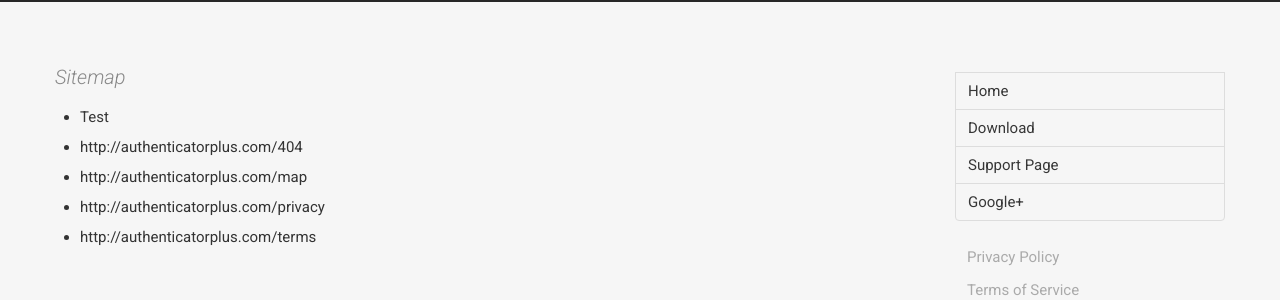
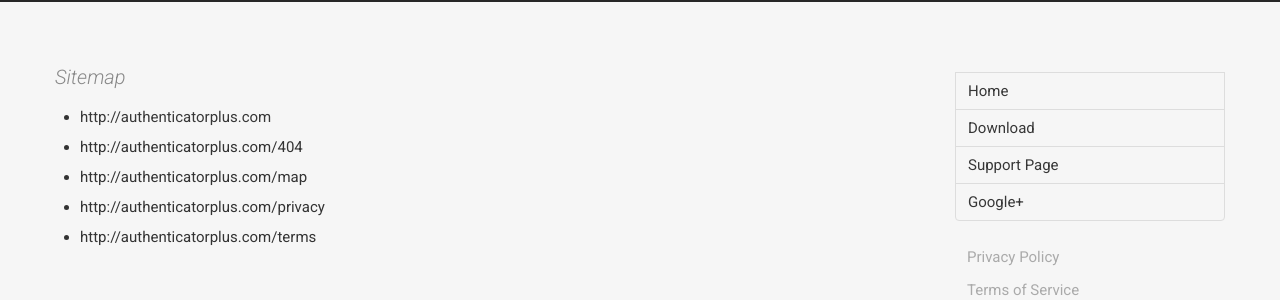
Before and after one commit to mufri/Authenticator-Plus, a Jekyll site: the page built from map.md, in a window 1280 px wide. Shown: the part 138-438 px from the top of the page. Built offline with Jekyll 4.4.1, drawn with Linux system fonts in a browser that asks for light colours; nearby versions of some CDN libraries; Markdown is read by kramdown in place of the engine named in the settings; a script that is not in the unit is left out; comment, search, counter and statistics services are not loaded.

Commit message:
Published with https://stackedit.io/

```diff
--- a/map.md
+++ b/map.md
@@ -2,7 +2,7 @@
  layout: default
  title: Sitemap
 ---
- - [Test](http://{{ site.domain }})
+ - [http://{{ site.domain }}](http://{{ site.domain }})
 {% for page in site.posts %}
     - http://{{ site.domain }}{{ page.url }}
 {% endfor %}
```
